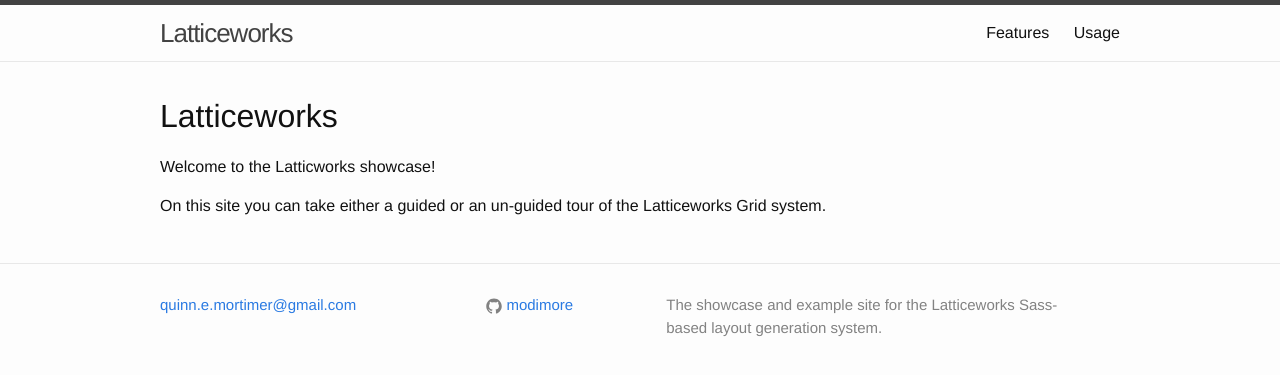
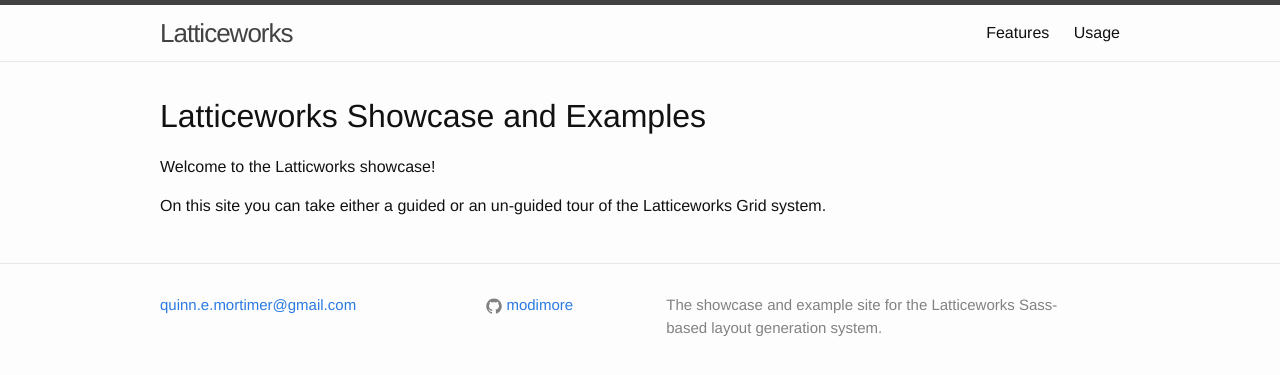
Before and after one commit to modimore/Latticeworks, a Jekyll site: the page built from index.html, in a window 1280 px wide. Shown: the top 375 px of the page. Built offline with Jekyll 4.4.1, drawn with Linux system fonts in a browser that asks for light colours.

Commit message:
Further GitHub pages fixing.

```diff
--- /dev/null
+++ b/Gemfile
@@ -0,0 +1,5 @@
+source 'https://rubygems.org'
+
+gem 'jekyll'
+gem 'github-pages', group: :jekyll_plugins
+gem 'jekyll-github-metadata'
--- a/_config.yml
+++ b/_config.yml
@@ -11,12 +11,13 @@ email: quinn.e.mortimer@gmail.com
 description: > # this means to ignore newlines until "baseurl:"
   The showcase and example site
   for the Latticeworks Sass-based layout generation system.
-baseurl: ""
 github_username:  modimore
 
 # Build settings
 markdown: kramdown
 highlighter: rouge
+
+gems: [ 'jekyll-github-metadata' ]
 
 # Page Grouping Information
 defaults:
--- a/_includes/head.html
+++ b/_includes/head.html
@@ -6,8 +6,8 @@
   <title>{% if page.title %}{{ page.title | escape }}{% else %}{{ site.title | escape }}{% endif %}</title>
   <meta name="description" content="{% if page.excerpt %}{{ page.excerpt | strip_html | strip_newlines | truncate: 160 }}{% else %}{{ site.description }}{% endif %}">
 
-  <link rel="stylesheet" href="{{ "/css/main.css" | prepend: site.baseurl }}">
-  <link rel="stylesheet" href="{{ "/css/lattice-12.css" | prepend: site.baseurl }}">
-  <link rel="canonical" href="{{ page.url | replace:'index.html','' | prepend: site.baseurl | prepend: site.url }}">
-  <link rel="alternate" type="application/rss+xml" title="{{ site.title }}" href="{{ "/feed.xml" | prepend: site.baseurl | prepend: site.url }}">
+  <link rel="stylesheet" href="{{ "/css/main.css" | prepend: site.github.url }}">
+  <link rel="stylesheet" href="{{ "/css/lattice-12.css" | prepend: site.github.url }}">
+  <link rel="canonical" href="{{ page.url | replace:'index.html','' | site.github.url }}">
+  <link rel="alternate" type="application/rss+xml" title="{{ site.title }}" href="{{ "/feed.xml" | prepend: site.github.url }}">
 </head>
--- a/_includes/header.html
+++ b/_includes/header.html
@@ -16,7 +16,7 @@
       <div class="trigger">
         {% for my_page in site.pages %}
           {% if my_page.title %}
-          <a class="page-link" href="{{ my_page.url | prepend: site.baseurl }}">{{ my_page.title }}</a>
+          <a class="page-link" href="{{ my_page.url | prepend: site.github.url }}">{{ my_page.title }}</a>
           {% endif %}
         {% endfor %}
       </div>
--- a/index.html
+++ b/index.html
@@ -3,7 +3,7 @@ layout: default
 ---
 
 <header>
-  <h1>Latticeworks</h1>
+  <h1>Latticeworks Showcase and Examples</h1>
 </header>
 
 <p>
```
